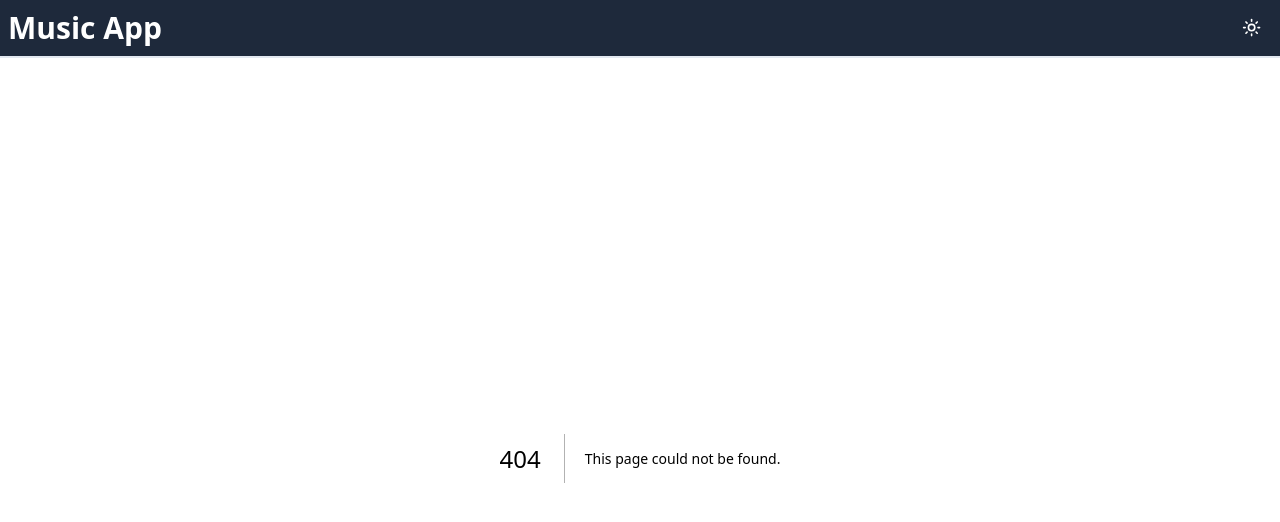
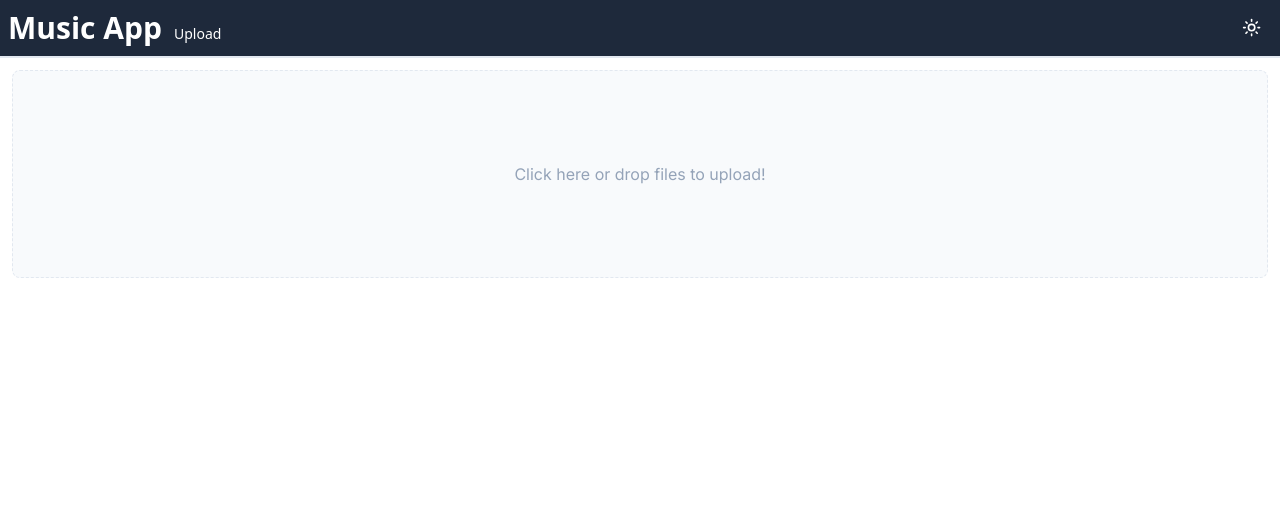
Before and after one commit to vamshikrishna24/music, a Next.js app: page /upload in a window 1280 px wide. Before the commit this address had no page. Shown: the top 522 px of the page. Built offline with nearby package versions, Linux system fonts and the light colour scheme; no server answers.

Commit message:
refactoring

```diff
--- a/app/music/page.tsx
+++ /dev/null
@@ -1,7 +0,0 @@
-import React from "react";
-
-const Music = () => {
-  return <div>Music</div>;
-};
-
-export default Music;
--- a/app/page.tsx
+++ b/app/page.tsx
@@ -1,6 +1,4 @@
-import Header from "@/components/Header";
-import Music from "./../components/Music";
-import Link from "next/link";
+import Music from "@/components/Music";
 
 export default function Home() {
   return (
--- /dev/null
+++ b/app/upload/page.tsx
@@ -0,0 +1,12 @@
+import React from "react";
+import Dropzone from "@/components/Dropzone";
+
+const Upload = () => {
+  return (
+    <div >
+      <Dropzone />
+    </div>
+  );
+};
+
+export default Upload;
--- a/components/AudioPlayer.tsx
+++ b/components/AudioPlayer.tsx
@@ -20,7 +20,7 @@ function AudioPlayer({ selectedSong }: AudioPlayerProps) {
 
   const handleProgress = (state: any) => {
     // Handle progress updates here if needed
-    console.log("Current time: ", state.playedSeconds);
+    // console.log("Current time: ", state.playedSeconds);
   };
   return (
     <div>
@@ -29,9 +29,10 @@ function AudioPlayer({ selectedSong }: AudioPlayerProps) {
         playing={playing}
         volume={volume}
         onProgress={handleProgress}
-        width="100%"
+        height="2%"
+        width="2%"
       />
-      <div>
+      <div className="flex items-center justify-center">
         <button onClick={handlePlayPause}>{playing ? "Pause" : "Play"}</button>
         <input
           type="range"
--- a/components/Dropzone.tsx
+++ b/components/Dropzone.tsx
@@ -1,7 +1,7 @@
 "use client";
 
 import { cn } from "@/lib/utils";
-import React from "react";
+import React, { useState } from "react";
 import * as mm from "music-metadata-browser";
 import DropzoneComponent from "react-dropzone";
 import { addDoc, collection, doc, updateDoc } from "firebase/firestore";
@@ -13,12 +13,16 @@ import {
   uploadString,
 } from "firebase/storage";
 import toast from "react-hot-toast";
+import { useRouter } from "next/navigation";
 
 function Dropzone() {
+  const [uploading, setUploading] = useState(false);
   const maxSize = 20971520;
   const mp3MimeType = "audio/mpeg";
+  const router = useRouter();
 
   const onDrop = (acceptedFiles: File[]) => {
+    setUploading(true);
     acceptedFiles.forEach((file) => {
       const reader = new FileReader();
       reader.onabort = () => console.log("file reading was aborted");
@@ -71,11 +75,14 @@ function Dropzone() {
     toast.success("File Upload Successfull", {
       id: toastId,
     });
+    setUploading(false);
+
+    if (uploading == false) router.push("/");
   };
 
   return (
     <div className="m-3">
-      <DropzoneComponent onDrop={onDrop}>
+      <DropzoneComponent onDrop={onDrop} disabled={uploading}>
         {({
           getRootProps,
           getInputProps,
--- a/components/Header.tsx
+++ b/components/Header.tsx
@@ -5,7 +5,12 @@ import Link from "next/link";
 function Header() {
   return (
     <div className="flex justify-between p-2 bg-slate-800 items-center border-b-2 text-white dark:bg-slate-900">
-      <div className="text-3xl font-semibold font-sans">Music App</div>
+      <div className="text-3xl font-semibold font-sans">
+        <Link href="./">Music App</Link>
+        <span className="text-sm font-normal ml-3 hover:underline">
+          <Link href="/upload">Upload</Link>
+        </span>
+      </div>
       <Themetoggler />
     </div>
   );
--- a/components/Music.tsx
+++ b/components/Music.tsx
@@ -1,8 +1,7 @@
 import { collection, getDocs } from "firebase/firestore";
-import Dropzone from "./Dropzone";
 import { db } from "@/firebase";
 import { FileType } from "@/typings";
-import Mediator from "./Songs/Mediator";
+import SongsList from "./Songs/SongsList";
 
 async function Music() {
   const docResults = await getDocs(collection(db, "music"));
@@ -18,8 +17,8 @@ async function Music() {
 
   return (
     <div>
-      <Dropzone />
-      <Mediator skeletonFiles={skeletonFiles} />
+      {/* <Dropzone /> */}
+      <SongsList />
     </div>
   );
 }
--- a/components/Songs/Mediator.tsx
+++ /dev/null
@@ -1,31 +0,0 @@
-"use client";
-import { FileType } from "@/typings";
-import React, { useEffect, useState } from "react";
-import { useCollection } from "react-firebase-hooks/firestore";
-import { collection, orderBy, query } from "firebase/firestore";
-import { db } from "@/firebase";
-import SongsList from "./SongsList";
-
-function Mediator({ skeletonFiles }: { skeletonFiles: FileType[] }) {
-  const [initialFiles, setInitialFiles] = useState<FileType[]>([]);
-  const [docs, loading, error] = useCollection(query(collection(db, "music")));
-  useEffect(() => {
-    if (!docs) return;
-    const files: FileType[] = docs.docs.map((doc) => ({
-      id: doc.id,
-      artist: doc.data().artist,
-      picture: doc.data().picture,
-      title: doc.data().title,
-      year: doc.data().year,
-      song: doc.data().songUrl,
-    }));
-    setInitialFiles(files);
-  }, [docs]);
-  return (
-    <div>
-      <SongsList skeletonFiles={initialFiles} />
-    </div>
-  );
-}
-
-export default Mediator;
--- a/components/Songs/Song.tsx
+++ b/components/Songs/Song.tsx
@@ -23,23 +23,14 @@ function Song({ file, onClick }: SongProps) {
             <p className="text-sm">Year: {file.year}</p>
           </div>
         </div>
-        <div className="mt-1">
+        {/* <div className="mt-1">
           <audio controls>
             <source src={file.song} type="audio/mp3" />
             Your browser does not support the audio element.
           </audio>
-        </div>
+        </div> */}
       </div>
     </div>
-
-    //  <p>Artist: {file.artist}</p>
-    //   <p>Title: {file.title}</p>
-    //   <p>Year: {file.year}</p>
-    //   <img src={file.picture} />
-    //   <audio controls>
-    //     <source src={file.song} type="audio/mp3" />
-    //     Your browser does not support the audio element.
-    //   </audio>
   );
 }
 
--- a/components/Songs/SongsList.tsx
+++ b/components/Songs/SongsList.tsx
@@ -1,10 +1,28 @@
+"use client";
 import { FileType } from "@/typings";
-import React, { useState } from "react";
+import React, { useEffect, useState } from "react";
 import Song from "./Song";
 import AudioPlayer from "../AudioPlayer";
+import { collection, orderBy, query } from "firebase/firestore";
+import { db } from "@/firebase";
+import { useCollection } from "react-firebase-hooks/firestore";
 
-function SongsList({ skeletonFiles }: { skeletonFiles: FileType[] }) {
+function SongsList() {
   const [selectedSong, setSelectedSong] = useState<FileType | null>(null);
+  const [initialFiles, setInitialFiles] = useState<FileType[]>([]);
+  const [docs, loading, error] = useCollection(query(collection(db, "music")));
+  useEffect(() => {
+    if (!docs) return;
+    const files: FileType[] = docs.docs.map((doc) => ({
+      id: doc.id,
+      artist: doc.data().artist,
+      picture: doc.data().picture,
+      title: doc.data().title,
+      year: doc.data().year,
+      song: doc.data().songUrl,
+    }));
+    setInitialFiles(files);
+  }, [docs]);
   const handleSongClick = (file: FileType) => {
     setSelectedSong(file);
   };
@@ -12,7 +30,7 @@ function SongsList({ skeletonFiles }: { skeletonFiles: FileType[] }) {
     <div>
       <p className="text-center font-medium text-xl m-5 w-fit">All Songs</p>
       <div className=" ">
-        {skeletonFiles.map((file) => (
+        {initialFiles.map((file) => (
           <Song
             file={file}
             key={file.id}
```
